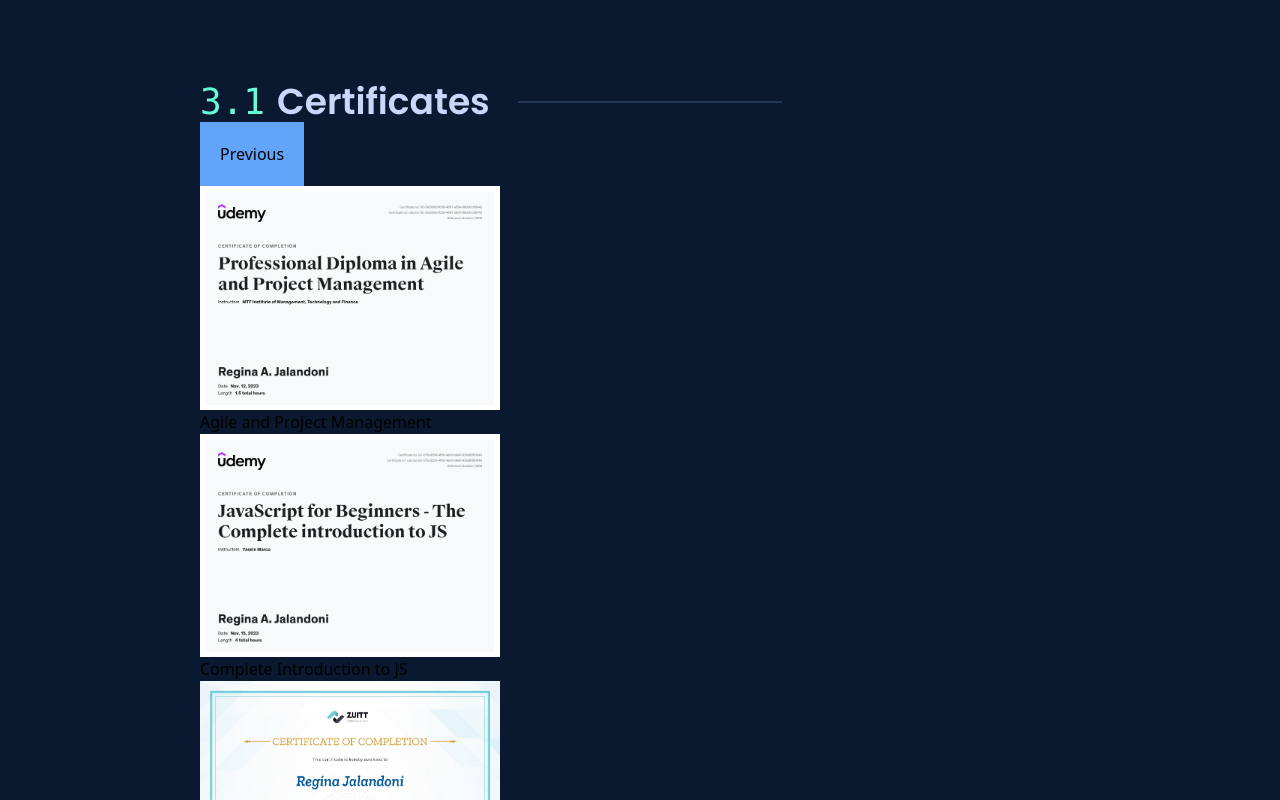
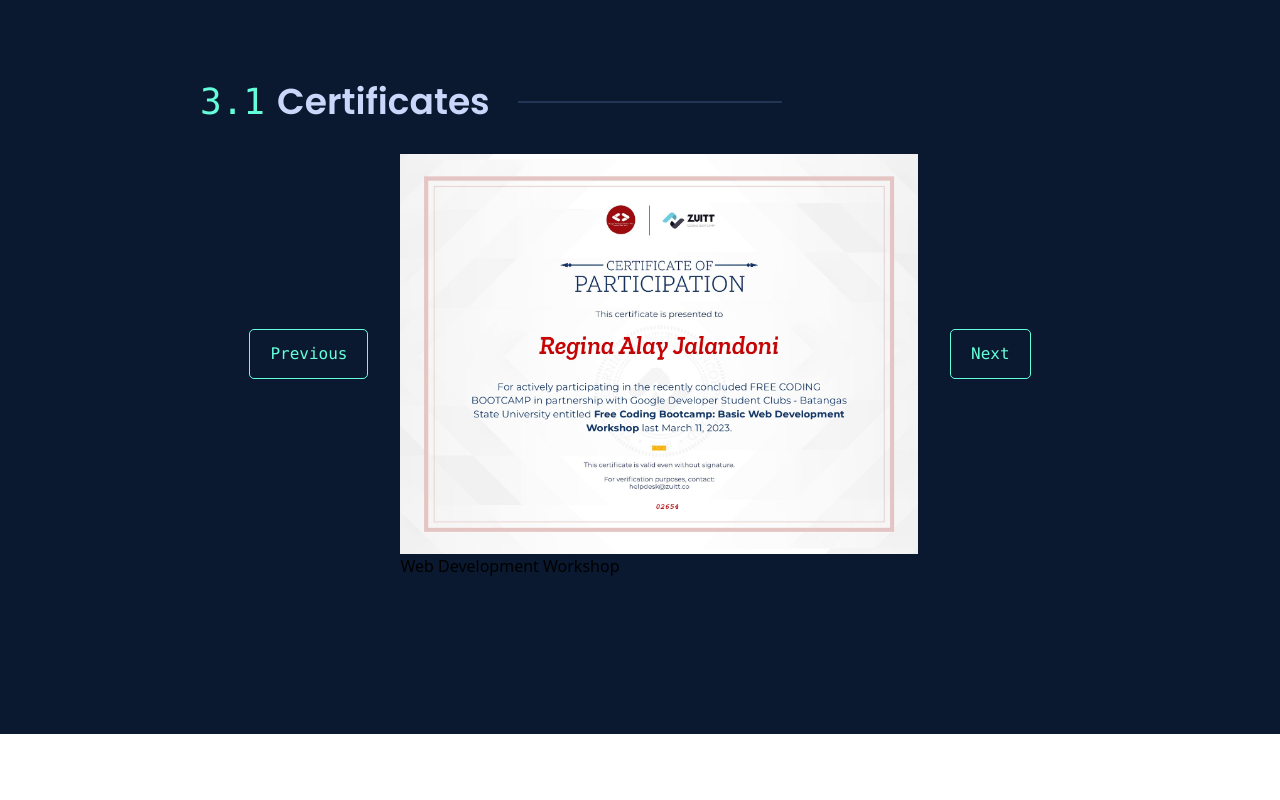
Before and after one commit to novice-is-me/Portfolio, a React (Vite) app: page / in a window 1280 px wide. Shown: the part 4720-5520 px from the top of the page. After the commit the page ends 5454 px from the top, so only its background shows below. Built offline with nearby package versions, Linux system fonts and the light colour scheme; a web font is replaced by a local one.

Commit message:
Update Certificate Component

```diff
--- a/src/Certificates.jsx
+++ b/src/Certificates.jsx
@@ -19,7 +19,7 @@
             Certificates</p>
           <div className='ml-4 border border-[#233554] w-[30%] h-0 '></div>
         </div>
-        <div className='slider-container w-[300px] flex'>
+        <div className='slider-container flex justify-center h-[400px] my-8'>
           <SliderComponent cards={certData}/>
         </div>
     </section>
--- a/src/components/Button.jsx
+++ b/src/components/Button.jsx
@@ -1,9 +1,9 @@
 import React from 'react'
 
-const Button = ({text}) => {
+const Button = ({text, onClick}) => {
   return (
     <div className='bg-transparent border border-highlight hover:button-hover
-     px-5 py-3 text-center rounded-[5px]'>
+     px-5 py-3 text-center rounded-[5px]' onClick={onClick}>
       <p className=' text-highlight font-mono '>{text}</p>
     </div>
   )
--- a/src/components/SliderComponent.jsx
+++ b/src/components/SliderComponent.jsx
@@ -1,27 +1,40 @@
 import React, { useState } from 'react'
-import { certData } from '../constant';
+import Button from './Button';
 
 const SliderComponent = ({cards}) => {
     const [currentIndex, setCurrentIndex] = useState(3);
 
     const prevSlide = () =>{
         setCurrentIndex((prevIndex) => (prevIndex === 0 ? cards.length - 1 : prevIndex -1));
+        console.log("previous");
     }
 
     const nextSlide = () =>{
         setCurrentIndex((prevIndex) => (prevIndex === cards.length - 1 ? 0 : prevIndex + 1));
+        console.log("next");
+    }
+
+    const visibleCard = cards.slice(currentIndex, currentIndex + 1)
+
+    if(visibleCard.length < 1){
+        visibleCard.push(...cards.slice(0, 1 - visibleCard.length));
     }
 
   return (
-    <div>
-        <button className='p-5 bg-blue-400' onClick={prevSlide}>Previous</button>
-        {cards.map((cert, i) =>{
-            return <div key={i} >
-                <img src={cert.img} alt="" />
+    // Include transition effect
+    <div className='flex items-center'>
+        <Button className=''
+            onClick={prevSlide}
+            text={"Previous"}/>
+        {visibleCard.map((cert, i) =>{
+            return <div key={i} className='h-full mx-8'>
+                <img src={cert.img} alt="" className='h-full object-cover' />
                 <p>{cert.title}</p>
             </div>
         })}
-        <button className='p-5 bg-blue-400' onClick={nextSlide}>Previous</button>
+        <Button className='4'
+            onClick={nextSlide}
+            text={"Next"}/>
     </div>
   )
 }
```
